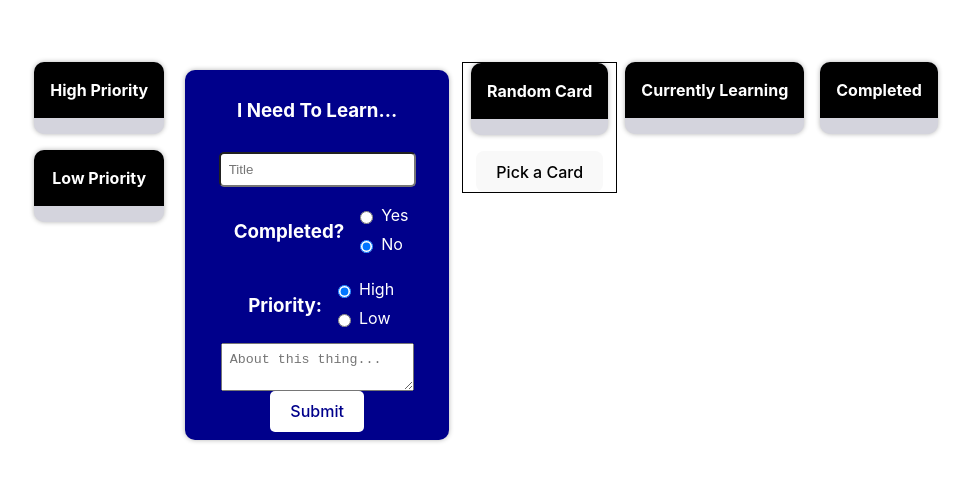
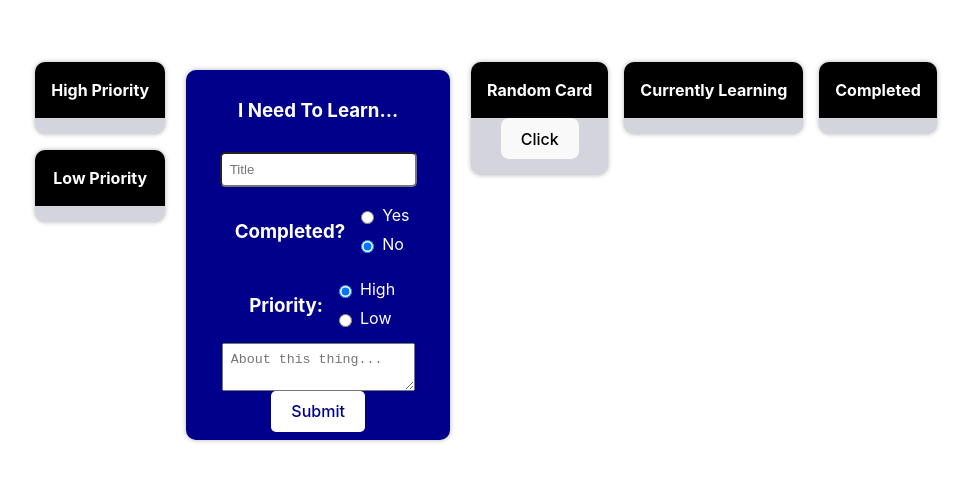
Before and after one commit to SuperHeavyBallet/ToLearnApp, a React (Vite) app in the folder ToLearnApp/: page / in a window 1280 px wide. Shown: the part 145-626 px from the top of the page, without its empty margins (154-1125 px from the left). Built offline with nearby package versions, Linux system fonts and the light colour scheme.

Commit message:
Working Random Card Generator as seperate component

```diff
--- /dev/null
+++ b/ToLearnApp/src/assets/Card/RandomCardGenerator/randomCardGenerator.jsx
@@ -0,0 +1,44 @@
+import { useState } from "react"
+import styles from "./randomCardGenerator.module.css"
+
+
+export default function RandomCardGenerator( {listTitle, inputArray})
+{
+
+    const [ randomCard, setRandomCard ] = useState([]);
+
+    function getRandomCard(event){
+
+        if (inputArray && inputArray.length > 0)
+        {
+            setRandomCard([]);
+
+            const randomNumber = Math.floor(Math.random() * inputArray.length);
+            const randomCardPick = inputArray[randomNumber];
+
+            setRandomCard([randomCardPick]);
+        }
+
+
+
+
+    }
+    return (
+        <div className={styles.list}>
+            <h4 >{listTitle}</h4>
+            <div>
+            {randomCard.map((card) => (
+                <div
+                key={card.id}>
+                    <h4 className={styles.listElementTitle}>{card.title}</h4>
+
+
+
+                </div>
+
+            ))}
+            <button onClick={getRandomCard}>Click</button>
+                </div>
+        </div>
+    )
+}
--- /dev/null
+++ b/ToLearnApp/src/assets/Card/RandomCardGenerator/randomCardGenerator.module.css
@@ -0,0 +1,25 @@
+.list{
+    background-color: rgb(212, 212, 221);
+    padding: 0 0 1rem 0;
+    margin: 0 0.5rem 1rem 0.5rem ;
+    border-radius: 10px;
+    box-shadow: 0px 0px 5px rgba(0, 0, 0, 0.301);
+    color: black;
+}
+
+.list > h4{
+
+    margin: 0;
+    padding: 1rem;
+    background-color: black;
+    color: white;
+    border-radius: 10px 10px 0 0;
+}
+
+
+
+.listElementTitle{
+    margin:  0.3rem 0.5rem;
+    padding: 0.3rem 0.5rem;
+    color: black;
+}
--- a/ToLearnApp/src/assets/CreateNewCard/createNewCard.jsx
+++ b/ToLearnApp/src/assets/CreateNewCard/createNewCard.jsx
@@ -3,6 +3,7 @@ import styles from "./createNewCard.module.css"
 import Card from "../Card/card";
 import { v4 as uuidv4 } from 'uuid'; // Ensure you have `uuid` installed
 import CardTitleArray from "../CardArray.jsx/cardTitleArray";
+import RandomCardGenerator from "../Card/RandomCardGenerator/randomCardGenerator";
 
 export default function CreateNewCard()
 {
@@ -265,10 +266,10 @@ export default function CreateNewCard()
 
         {/* Return Random Card*/}
         <div className={styles.randomCardList}>
-            <div>
-                <CardTitleArray listTitle={"Random Card"} inputArray={randomCard}/>
-                <button onClick={returnRandomCard}>Pick a Card</button>
-            </div>
+
+
+                <RandomCardGenerator listTitle={"Random Card"} inputArray={cards}></RandomCardGenerator>
+
         </div>
 
         {/* Currently Learning List*/}
--- a/ToLearnApp/src/assets/CreateNewCard/createNewCard.module.css
+++ b/ToLearnApp/src/assets/CreateNewCard/createNewCard.module.css
@@ -84,5 +84,5 @@
     display: flex;
     flex-direction: column;
     height: fit-content;
-    border: 1px solid black;
+
 }
```
